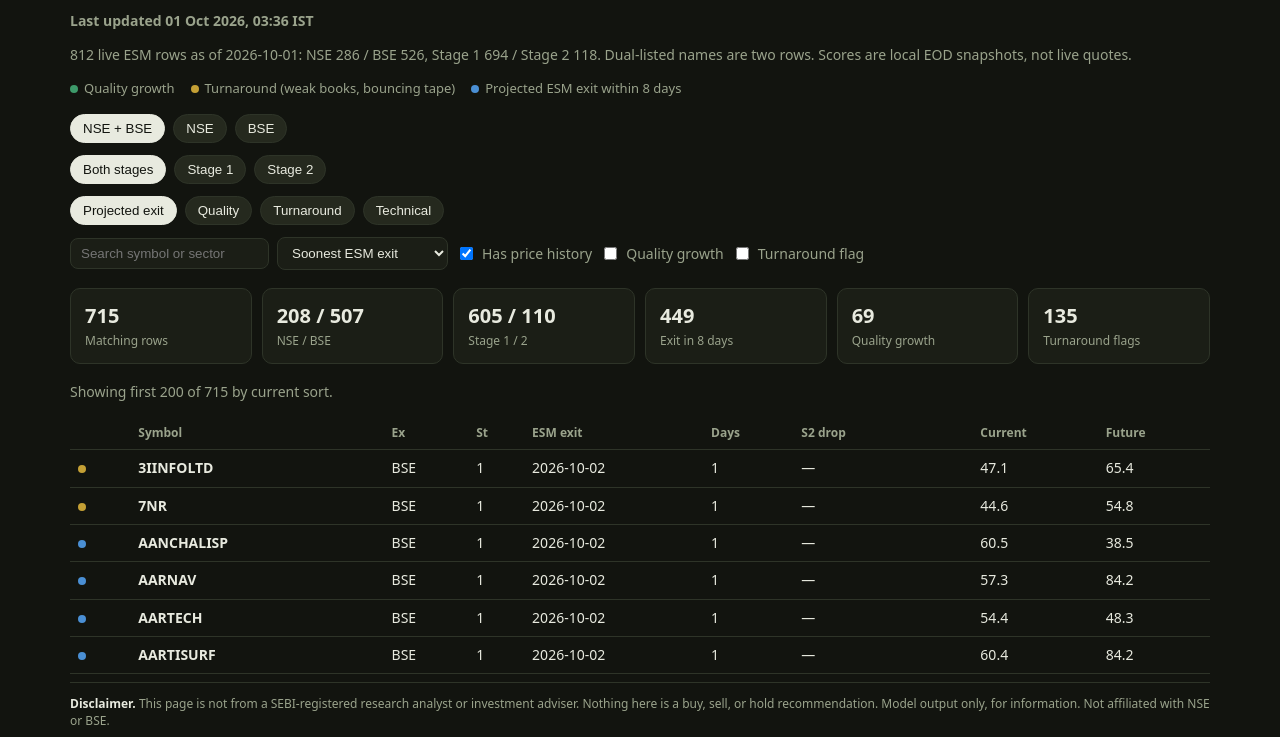
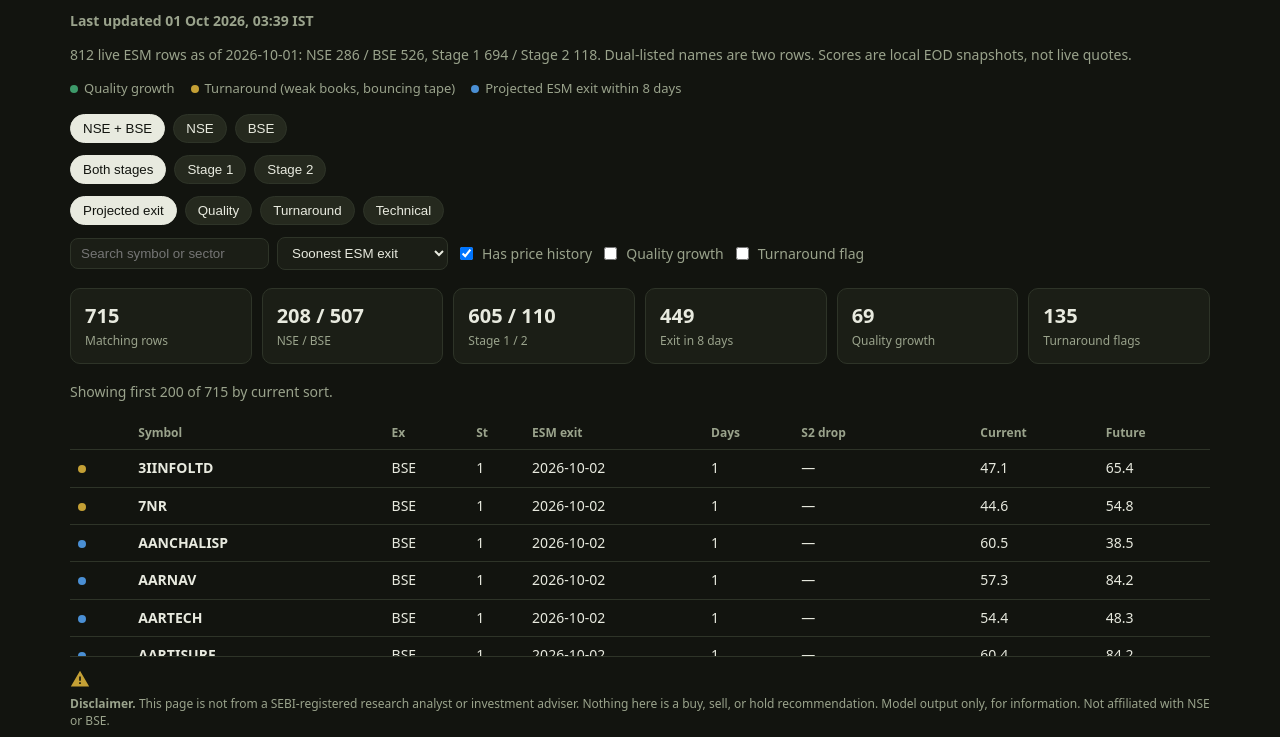
Before and after one commit to rachidasen/esm-stock-lab, a plain HTML site: page index.html in a window 1280 px wide. Shown: the part 63-800 px from the top of the page. Drawn offline with Linux system fonts and the light colour scheme.

Commit message:
EOD lab snapshot 2026-10-01 03:39 IST

```diff
--- a/index.html
+++ b/index.html
@@ -87,13 +87,13 @@
       bottom: 0;
       background: var(--bg);
     }
-    footer.legal strong { color: var(--text); font-weight: 600; }
+    footer.legal svg { display: block; margin-bottom: 6px; fill: var(--yellow); }
   </style>
 </head>
 <body>
 <main>
   <h1>ESM stock lab</h1>
-  <p class="lead"><strong>Last updated 01 Oct 2026, 03:36 IST</strong></p>
+  <p class="lead"><strong>Last updated 01 Oct 2026, 03:39 IST</strong></p>
   <p class="lead">
     812 live ESM rows as of 2026-10-01: NSE 286 / BSE 526, Stage 1 694 / Stage 2 118.
     Dual-listed names are two rows. Scores are local EOD snapshots, not live quotes.
@@ -131,10 +131,15 @@
     </table>
   </div>
   <footer class="legal">
-    <strong>Disclaimer.</strong>
-    This page is not from a SEBI-registered research analyst or investment adviser.
-    Nothing here is a buy, sell, or hold recommendation. Model output only, for information.
-    Not affiliated with NSE or BSE.
+    <svg width="20" height="20" viewBox="0 0 24 24" aria-label="Warning">
+      <path d="M1 21h22L12 2 1 21zm12-3h-2v-2h2v2zm0-4h-2V9h2v5z" />
+    </svg>
+    <div>
+      <strong>Disclaimer.</strong>
+      This page is not from a SEBI-registered research analyst or investment adviser.
+      Nothing here is a buy, sell, or hold recommendation. Model output only, for information.
+      Not affiliated with NSE or BSE.
+    </div>
   </footer>
 </main>
 <script>
```
